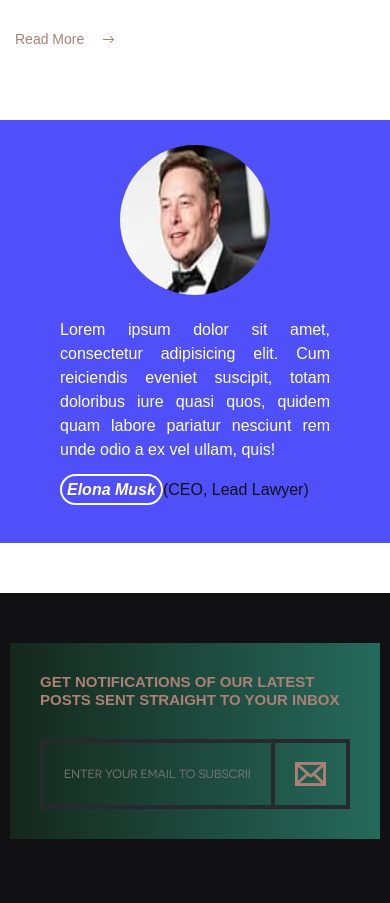
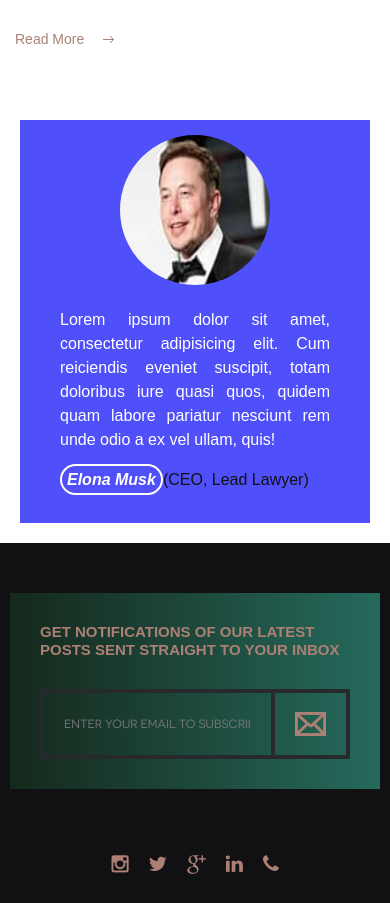
Before and after one commit to Harry654/techlawspace, a React (Create React App) app: page / in a window 390 px wide. Shown: the part 1920-2823 px from the top of the page. Built offline with nearby package versions, Linux system fonts and the light colour scheme.

Commit message:
chore: adjusted styles for quote block on the homepage

```diff
--- a/src/pages/home/Home.css
+++ b/src/pages/home/Home.css
@@ -1,11 +1,9 @@
-
-
-.person{
+.person {
   display: flex;
   align-items: center;
 }
 
-.quote-container{
+.quote-container {
   width: 100%;
   display: flex;
   align-items: flex-end;
@@ -14,3 +12,10 @@
   padding: 50px;
   padding-top: 0px;
 }
+
+@media screen and (max-width: 1020px) {
+  .quote-container {
+    padding: 20px;
+    padding-top: 0px;
+  }
+}
--- a/src/style.css
+++ b/src/style.css
@@ -243,7 +243,7 @@ form input[type="submit"]:hover, form input[type="submit"]:active, form input[ty
   /* margin: 30px 0;
   margin-right: 30px; */
   padding: 50px 100px;
-  min-width: 400px;
+  width: 100%;
 }
 
 @media screen and (max-width: 1020px) {
@@ -252,7 +252,7 @@ form input[type="submit"]:hover, form input[type="submit"]:active, form input[ty
     flex-direction: column;
   }
   .quote-section {
-    padding: 25px 25px;
+    padding: 15px 0px;
   }
 }
 /* @media screen and (max-width: 640px) {
```
Lines whose indentation alone changed are shown as unchanged.
